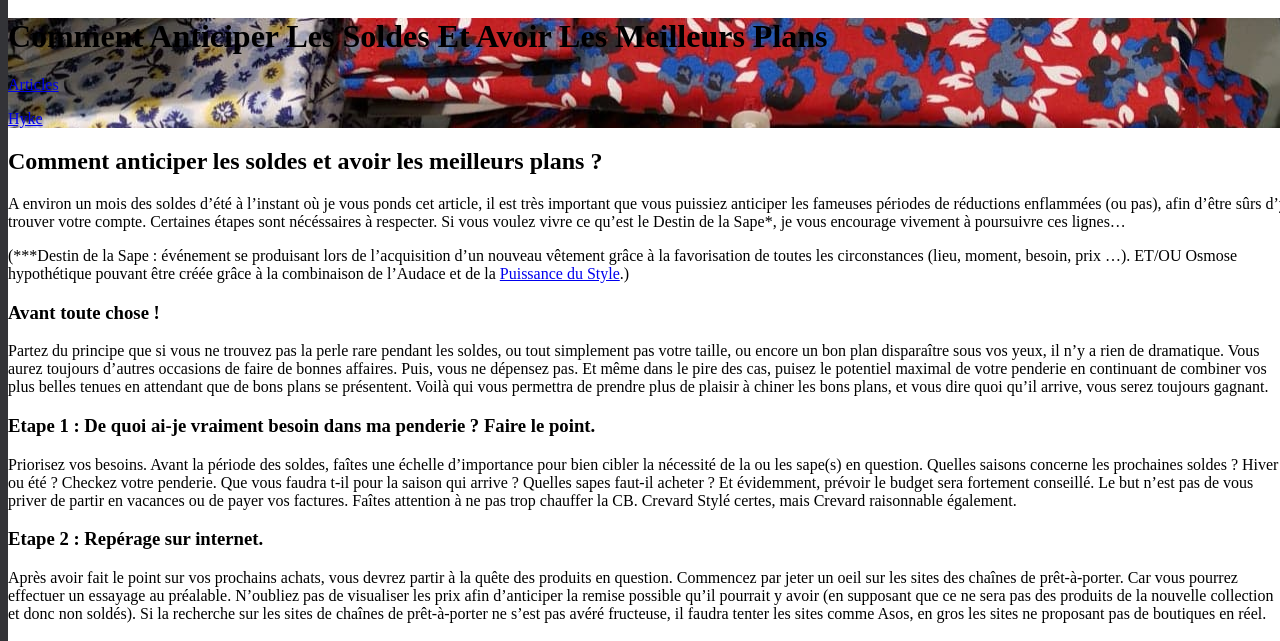
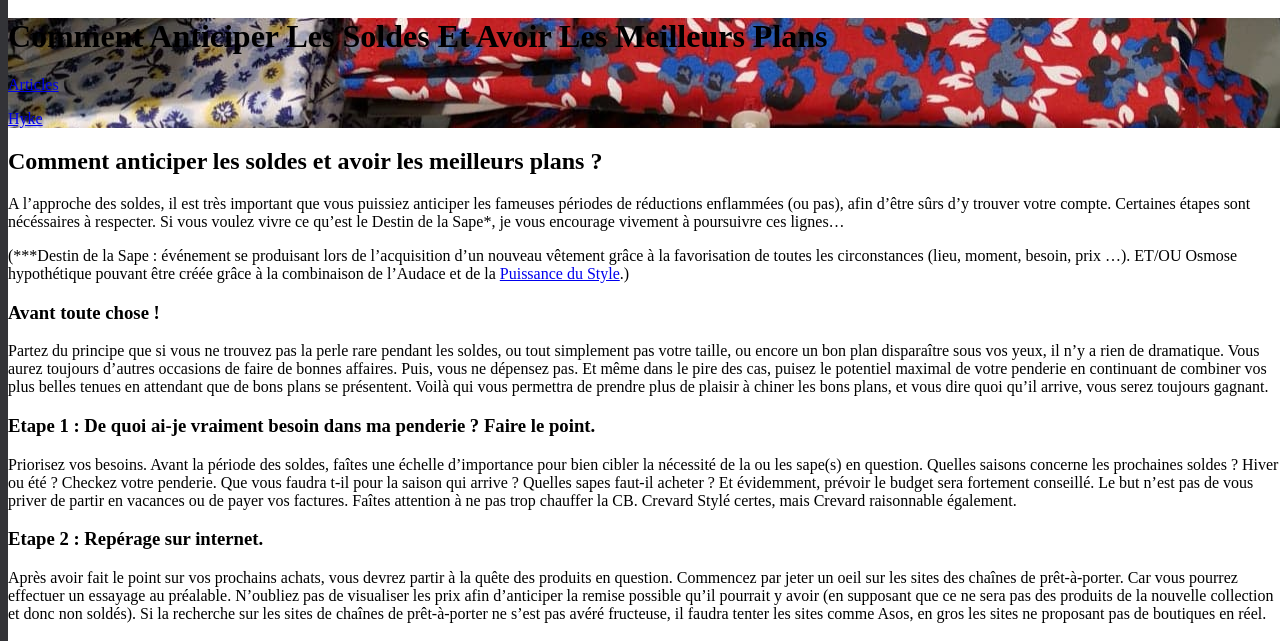
Before and after one commit to darkh2/darkh2.github.io, a Jekyll site: the page built from _posts/2019-05-26-Comment-anticiper-les-soldes-et-avoir-les-meilleurs-plans.md, in a window 1280 px wide and 900 px high, cut to the strip 259-900 px from the top of the window. Built offline with Jekyll 4.4.1, drawn with Linux system fonts in a browser that asks for light colours; comment, search, counter and statistics services are not loaded.

Commit message:
Update 2019-05-26-Comment-anticiper-les-soldes-et-avoir-les-meilleurs-plans.md

```diff
--- a/_posts/2019-05-26-Comment-anticiper-les-soldes-et-avoir-les-meilleurs-plans.md
+++ b/_posts/2019-05-26-Comment-anticiper-les-soldes-et-avoir-les-meilleurs-plans.md
@@ -8,7 +8,7 @@ feature_image: anticipation.jpg
 ---
 ## Comment anticiper les soldes et avoir les meilleurs plans ?
 
-A environ un mois des soldes d'été à l'instant où je vous ponds cet article, il est très important que vous puissiez anticiper les fameuses périodes de réductions enflammées (ou pas), afin d'être sûrs d'y trouver votre compte. Certaines étapes sont nécéssaires à respecter. Si vous voulez vivre ce qu'est le Destin de la Sape*, je vous encourage vivement à poursuivre ces lignes...
+A l'approche des soldes, il est très important que vous puissiez anticiper les fameuses périodes de réductions enflammées (ou pas), afin d'être sûrs d'y trouver votre compte. Certaines étapes sont nécéssaires à respecter. Si vous voulez vivre ce qu'est le Destin de la Sape*, je vous encourage vivement à poursuivre ces lignes...
 
 (***Destin de la Sape : événement se produisant lors de l'acquisition d'un nouveau vêtement grâce à la favorisation de toutes les circonstances (lieu, moment, besoin, prix ...). ET/OU Osmose hypothétique pouvant être créée grâce à la combinaison de l'Audace et de la [Puissance du Style](http://www.crevardstyle.com/La-Puissance-du-Style).)
 
```
